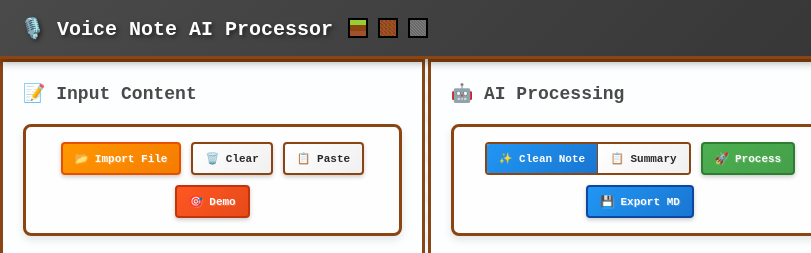
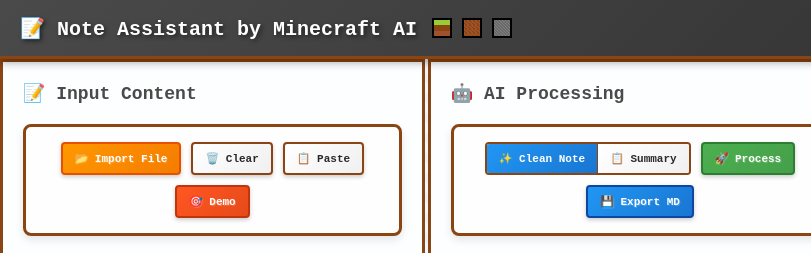
Before and after one commit to aeromechanic000/note-assistant, a plain HTML site: page index.html in a window 1280 px wide. Shown: the top 253 px of the page, 0-811 px from the left. Drawn offline with nearby package versions, Linux system fonts and the light colour scheme.

Commit message:
Add files via upload

```diff
--- a/index.html
+++ b/index.html
@@ -536,7 +536,7 @@
         <div class="toolbar">
             <div class="title-bar">
                 <h1>
-                    🎙️ Voice Note AI Processor
+                    📝 Note Assistant by Minecraft AI
                     <div class="minecraft-decoration">
                         <div class="minecraft-block block-grass"></div>
                         <div class="minecraft-block block-dirt"></div>
```
